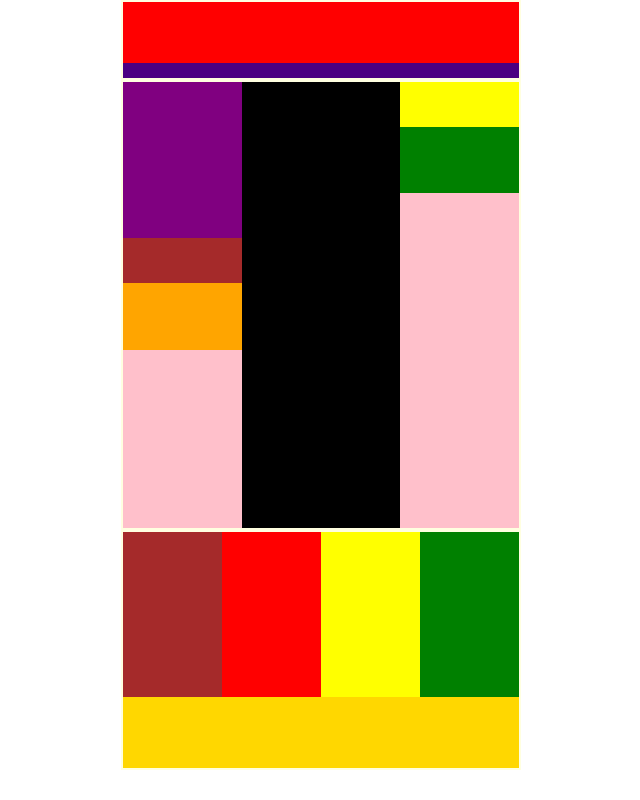
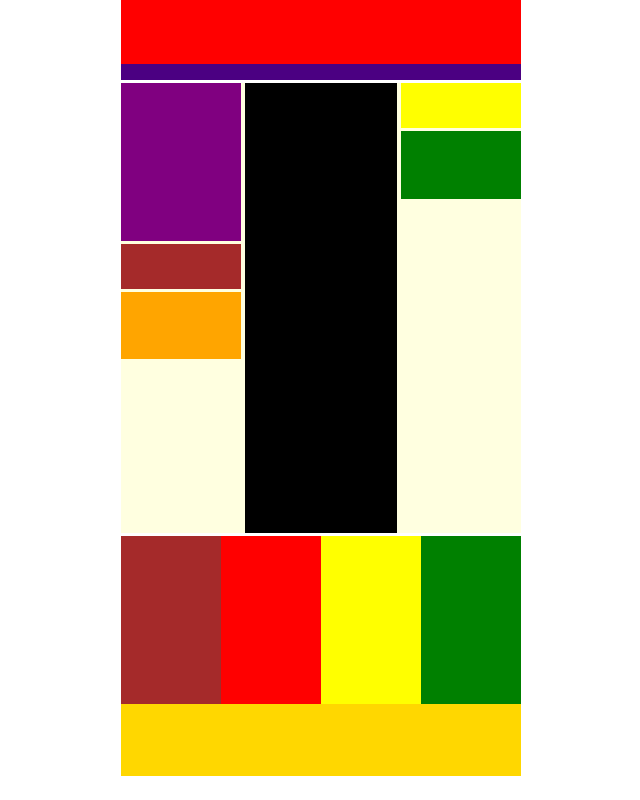
Before and after one commit to albertocapone/htmlcss-struttura-wp, a plain HTML site: page index.html in a window 1280 px wide. Shown: the whole page, without its empty margins (319-959 px from the left). Drawn offline with Linux system fonts and the light colour scheme.

Commit message:
Struttura base finale - introdotti margini main -

```diff
--- a/css/style.css
+++ b/css/style.css
@@ -4,7 +4,7 @@
   box-sizing: border-box;
 }
 
-.centratura{
+.wrapper{
   width: 400px;
   margin: auto;
 }
@@ -15,7 +15,6 @@ header{
   width: 400px;
   height: 80px;
   position: relative;
-  border: 2px solid lightyellow;
 }
 
 nav{
@@ -30,7 +29,8 @@ main{
   background-color: lightyellow;
   width: 400px;
   height: 450px;
-  border: 2px solid lightyellow;
+  margin-top: 3.16px;
+  margin-bottom: 3.16px;
 }
 
 footer{
@@ -38,14 +38,12 @@ footer{
   width: 400px;
   height: 240px;
   background-color: blue;
-  border: 2px solid lightyellow;
 }
 
 /* zona main */
 
     /*divs-ider*/
     .left, .right{
-      background-color: pink;
       width: 30%;
       height: 100%;
       float: left;
@@ -53,9 +51,14 @@ footer{
 
     .center{
       background-color: gray;
-      width: 40%;
+      width: 38%;
       height: 100%;
       float: left;
+      margin: 0 1%;
+    }
+
+    div aside{
+      margin-bottom: 3.16px;
     }
 
        /*left side*/
--- a/index.html
+++ b/index.html
@@ -6,7 +6,7 @@
     <link rel="stylesheet" href="css/style.css">
   </head>
   <body>
-    <div class="centratura">
+    <div class="wrapper">
       <!-- intestazione -->
       <header>
         <h1></h1>
```
Also changed, not shown: img/sfondo.png (added).
